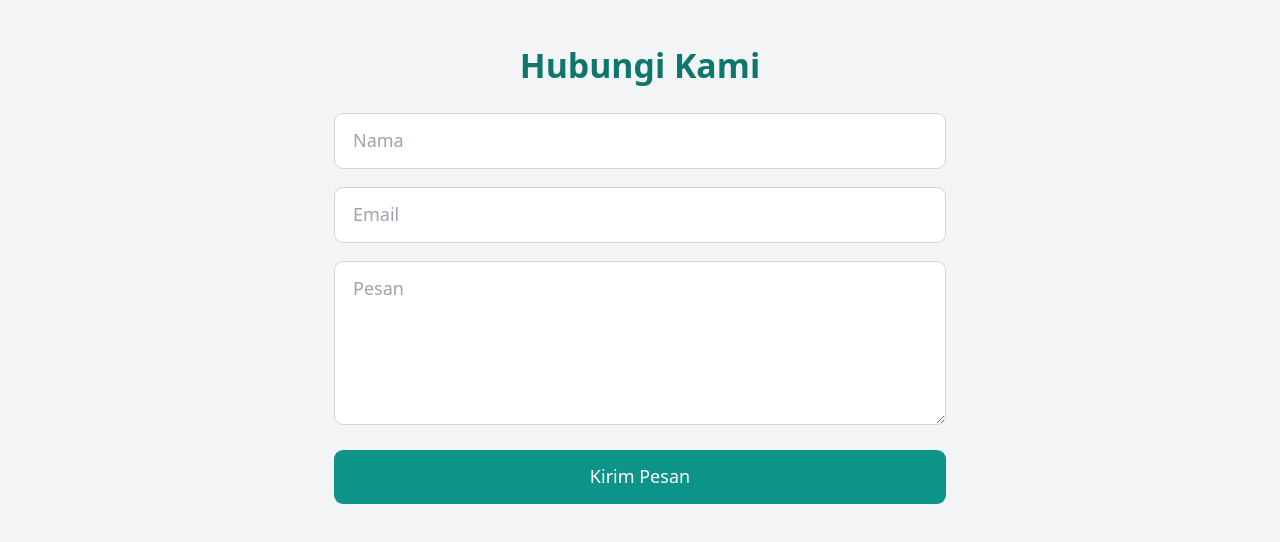
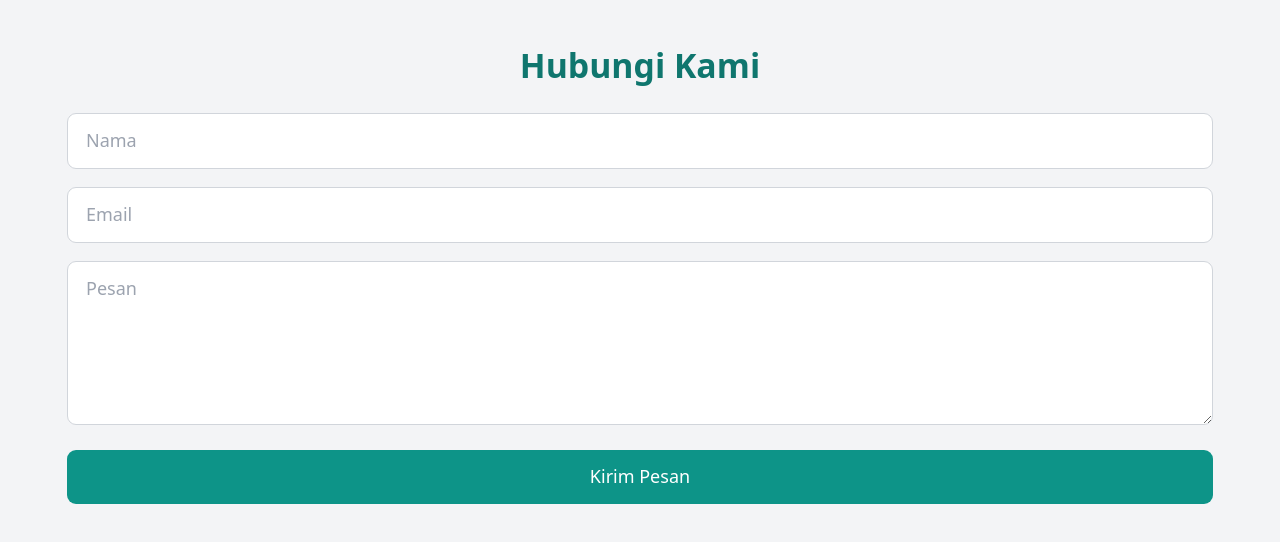
Before and after one commit to rickv-max/Mediapemudanusantara, a Next.js app: page /contact in a window 1280 px wide. Shown: the top 542 px of the page. Built offline with nearby package versions, Linux system fonts and the light colour scheme.

Commit message:
Update page.tsx

```diff
--- a/app/contact/page.tsx
+++ b/app/contact/page.tsx
@@ -5,7 +5,7 @@ export default function Page() {
   return (
     <main className="py-10">
       <h1 className="text-2xl md:text-3xl font-bold text-teal-700 text-center">Hubungi Kami</h1>
-      <form className="max-w-xl mx-auto px-4 mt-6 space-y-4">
+      <form className="max-full mx-auto px-0 mt-6 space-y-4">
         <input
           type="text"
           placeholder="Nama"
```
